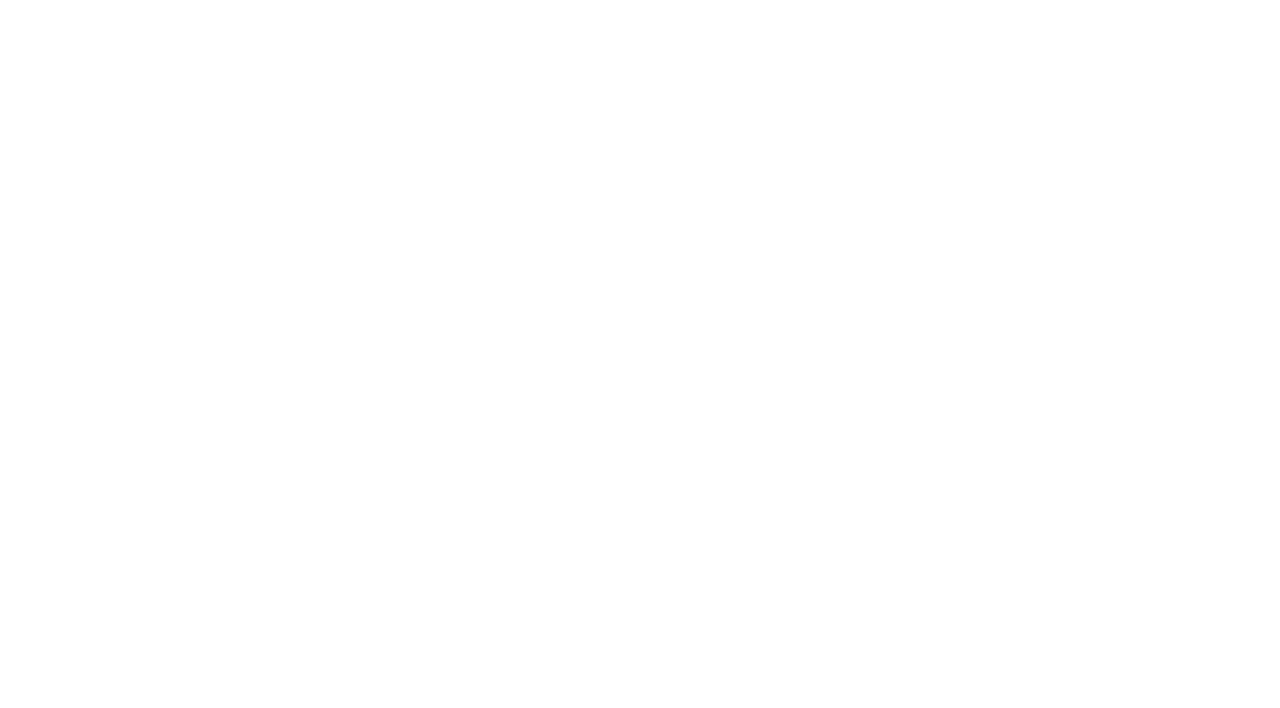
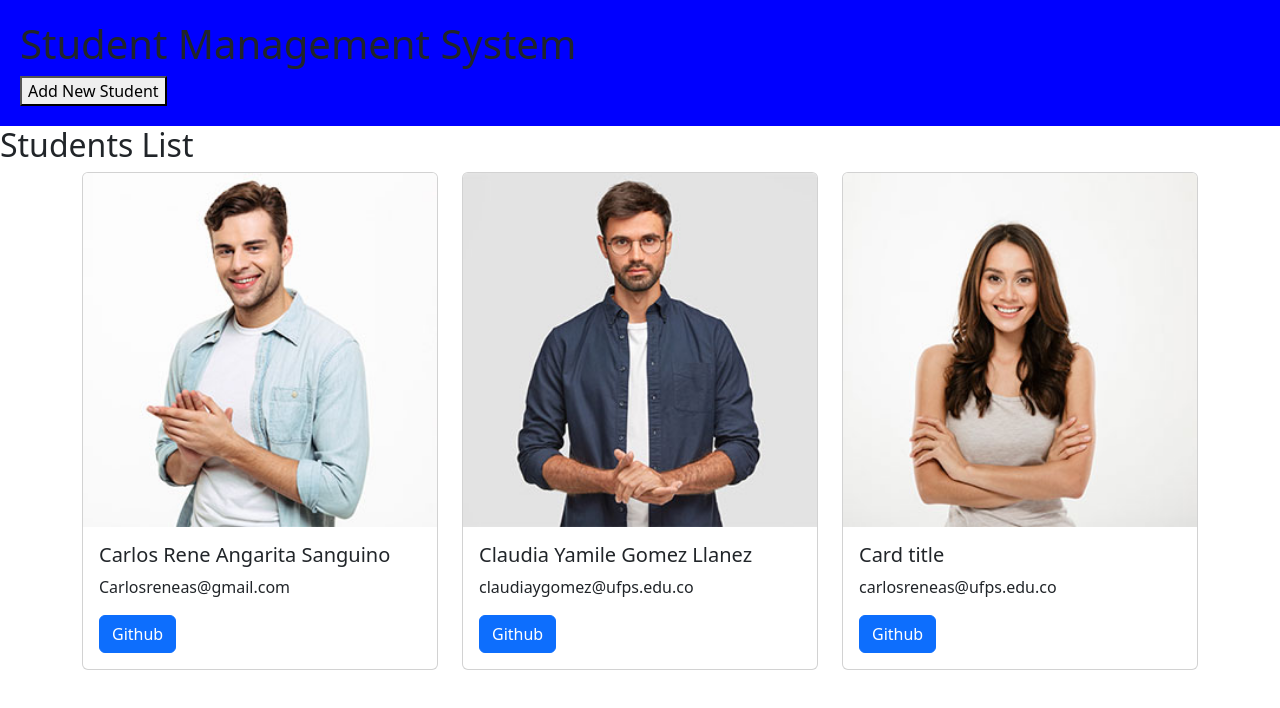
Before and after one commit to franciscogafeufps/UFPSPortafolioWeb, a plain HTML site: page index.html in a window 1280 px wide. Drawn offline with nearby package versions, Linux system fonts and the light colour scheme.

Commit message:
clase 28 feb

```diff
--- a/index.html
+++ b/index.html
@@ -3,9 +3,62 @@
 <head>
     <meta charset="UTF-8">
     <meta name="viewport" content="width=device-width, initial-scale=1.0">
-    <title>Document</title>
+    <title>Portafolio Web</title>
+    <link href="style.css" rel="stylesheet" type="text/css" />
+    <link href="https://cdn.jsdelivr.net/npm/bootstrap@5.3.3/dist/css/bootstrap.min.css" rel="stylesheet" integrity="sha384-QWTKZyjpPEjISv5WaRU9OFeRpok6YctnYmDr5pNlyT2bRjXh0JMhjY6hW+ALEwIH" crossorigin="anonymous">
 </head>
 <body>
 
+    <header>
+        <h1>Student Management System</h1>
+        <button>Add New Student</button>
+    </header>
+
+    <section>
+        <h2>Students List</h2>
+
+        <div class="container">
+            <div class="row justify-content-center">
+                <div class="col-md-4">
+                    <div class="card">
+                        <img src="./img/hombre1.jpg" class="card-img-top" alt="...">
+                        <div class="card-body">
+                            <h5 class="card-title">Carlos Rene Angarita Sanguino</h5>
+                            <p class="card-text">Carlosreneas@gmail.com</p>
+                            <a href="#" class="btn btn-primary">Github</a>
+                        </div>
+                    </div>
+                </div>
+
+                <div class="col-md-4">
+                    <div class="card">
+                        <img src="./img/hombre2.jpg" class="card-img-top" alt="...">
+                        <div class="card-body">
+                            <h5 class="card-title">Claudia Yamile Gomez Llanez</h5>
+                            <p class="card-text">claudiaygomez@ufps.edu.co</p>
+                            <a href="#" class="btn btn-primary">Github</a>
+                        </div>
+                    </div>
+                </div>
+
+                <div class="col-md-4">
+                    <div class="card">
+                        <img src="./img/mujer1.jpg" class="card-img-top" alt="...">
+                        <div class="card-body">
+                            <h5 class="card-title">Card title</h5>
+                            <p class="card-text">carlosreneas@ufps.edu.co</p>
+                            <a href="#" class="btn btn-primary">Github</a>
+                        </div>
+                    </div>
+                </div>
+            </div>
+        </div>
+    </section>
+
+
+
+
+
+    <script src="https://cdn.jsdelivr.net/npm/bootstrap@5.3.3/dist/js/bootstrap.bundle.min.js" integrity="sha384-YvpcrYf0tY3lHB60NNkmXc5s9fDVZLESaAA55NDzOxhy9GkcIdslK1eN7N6jIeHz" crossorigin="anonymous"></script>
 </body>
 </html>
--- /dev/null
+++ b/style.css
@@ -0,0 +1,4 @@
+header{
+    padding: 20px;
+    background-color: blue;
+}
```
Also changed, not shown: img/hombre1.jpg (added), img/hombre2.jpg (added), img/mujer1.jpg (added).
